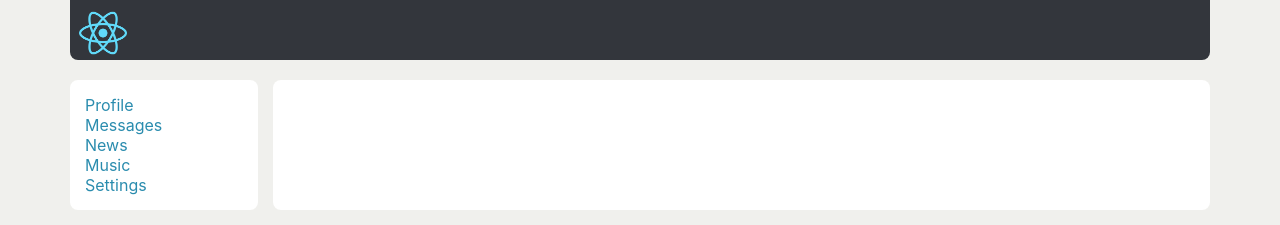
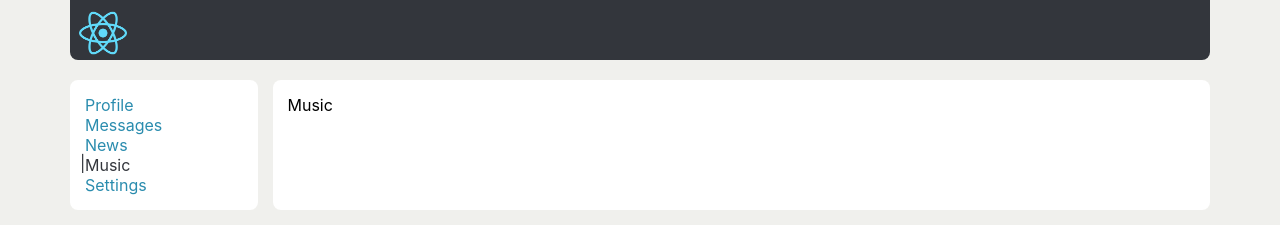
Before and after one commit to vadim-feof/study-react, a React (Create React App) app: page /music in a window 1280 px wide. Shown: the top 225 px of the page. Built offline with nearby package versions, Linux system fonts and the light colour scheme.

Commit message:
added navlink and class activeLink for NavLink

```diff
--- a/src/App.js
+++ b/src/App.js
@@ -4,6 +4,9 @@ import Profile from './components/Profile/Profile';
 import Sidebar from './components/Sidebar/Sidebar';
 import Dialogs from "./components/Dialogs/Dialogs";
 import {BrowserRouter, Route, Routes} from "react-router-dom";
+import Settings from "./components/Settings/Settings";
+import News from "./components/News/News";
+import Music from "./components/Music/Music";
 
 /* http://preview.themeforest.net/item/buddy-multipurpose-wordpressbuddypress-theme/full_screen_preview/3506362?_ga=2.214380447.908696352.1643398348-404296411.1634847135
 */
@@ -17,6 +20,9 @@ function App() {
                     <Routes>
                         <Route path='/profile' element={<Profile />} />
                         <Route path='/dialogs' element={<Dialogs />} />
+                        <Route path='/news' element={<News />} />
+                        <Route path='/music' element={<Music />} />
+                        <Route path='/settings' element={<Settings />} />
                     </Routes>
                 </div>
             </div>
--- /dev/null
+++ b/src/components/Music/Music.jsx
@@ -0,0 +1,12 @@
+import React from 'react';
+import classes from './Music.module.css';
+
+const Music = () => {
+    return (
+        <div>
+            Music
+        </div>
+    );
+}
+
+export default Music;
--- /dev/null
+++ b/src/components/News/News.jsx
@@ -0,0 +1,12 @@
+import React from 'react';
+import classes from './News.module.css';
+
+const News = () => {
+    return (
+        <div>
+            News
+        </div>
+    );
+}
+
+export default News;
--- /dev/null
+++ b/src/components/Settings/Settings.jsx
@@ -0,0 +1,12 @@
+import React from 'react';
+import classes from './Settings.module.css';
+
+const Settings = () => {
+    return (
+        <div>
+            Settings
+        </div>
+    );
+}
+
+export default Settings;
--- a/src/components/Sidebar/Sidebar.jsx
+++ b/src/components/Sidebar/Sidebar.jsx
@@ -1,23 +1,31 @@
 import React from 'react';
 import classes from './Sidebar.module.css';
+import {NavLink} from "react-router-dom";
+
+
 
 const Sidebar = () => {
+    // для обработки активной ссылки
+    const activeLink = () => {
+        return navData => navData.isActive ? classes.activeLink : classes.item
+    }
+
     return (
         <nav className={classes.sidebar}>
             <div className={classes.item}>
-                <a href='/profile'>Profile</a>
+                <NavLink to='/profile' className={activeLink()}>Profile</NavLink>
             </div>
             <div className={classes.item}>
-                <a href='/dialogs'>Messages</a>
+                <NavLink to='/dialogs' className={activeLink()}>Messages</NavLink>
             </div>
             <div className={classes.item}>
-                <a href='#'>News</a>
+                <NavLink to='/news' className={activeLink()}>News</NavLink>
             </div>
             <div className={classes.item}>
-                <a href='#'>Music</a>
+                <NavLink to='/music' className={activeLink()}>Music</NavLink>
             </div>
             <div className={classes.item}>
-                <a href='#'>Settings</a>
+                <NavLink to='/settings' className={activeLink()}>Settings</NavLink>
             </div>
         </nav>
     );
--- a/src/components/Sidebar/Sidebar.module.css
+++ b/src/components/Sidebar/Sidebar.module.css
@@ -13,3 +13,16 @@
 .item a:hover {
     text-decoration: underline;
 }
+
+.item a.activeLink {
+    position: relative;
+    color: var(--header-color);
+}
+
+.item a.activeLink::before {
+    content: "|";
+    display: block;
+    position: absolute;
+    left: -5px;
+    top: -2px;
+}
```
Also changed, not shown: src/components/Music/Music.module.css (added), src/components/News/News.module.css (added), src/components/Settings/Settings.module.css (added).
